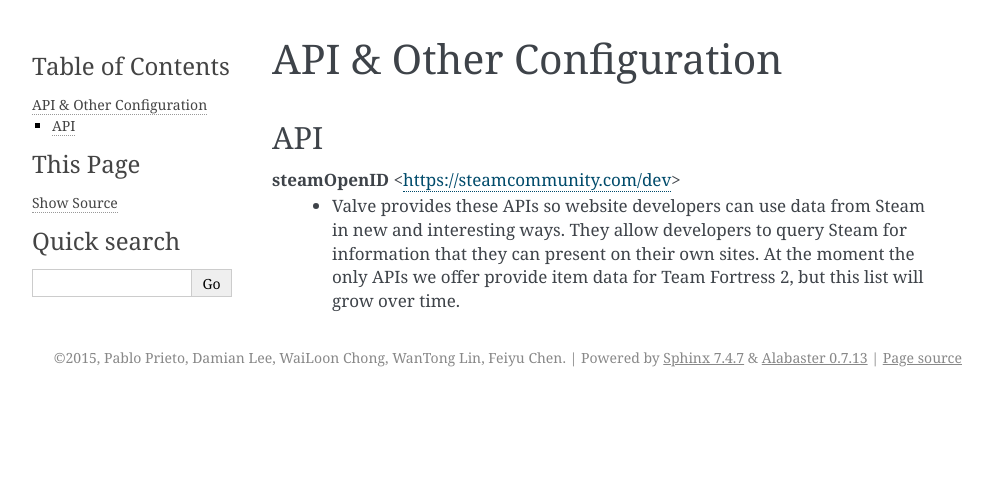
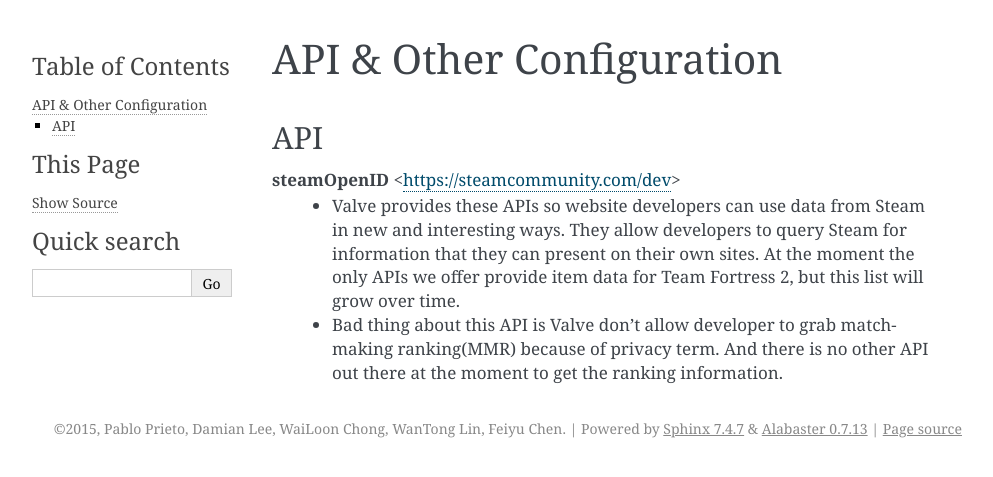
Before and after one commit to damianlee84/eSportCoach, a Sphinx documentation site: the page built from esport_coach/docs/api_other.rst, in a window 1280 px wide. Shown: the top 477 px of the page, without its empty margins (148-1141 px from the left). Built offline with Sphinx 7.4.7, drawn with Linux system fonts in a browser that asks for light colours; pages that are not in the unit, such as notebooks, are missing from menus.

Commit message:
Sphinx Documentation: API#2

```diff
--- a/esport_coach/docs/api_other.rst
+++ b/esport_coach/docs/api_other.rst
@@ -11,3 +11,7 @@ API
     information that they can present on their own sites. At the moment the
     only APIs we offer provide item data for Team Fortress 2, but this list
     will grow over time.
+
+  - Bad thing about this API is Valve don't allow developer to grab match-making
+    ranking(MMR) because of privacy term. And there is no other API out there at the
+    moment to get the ranking information.
```
